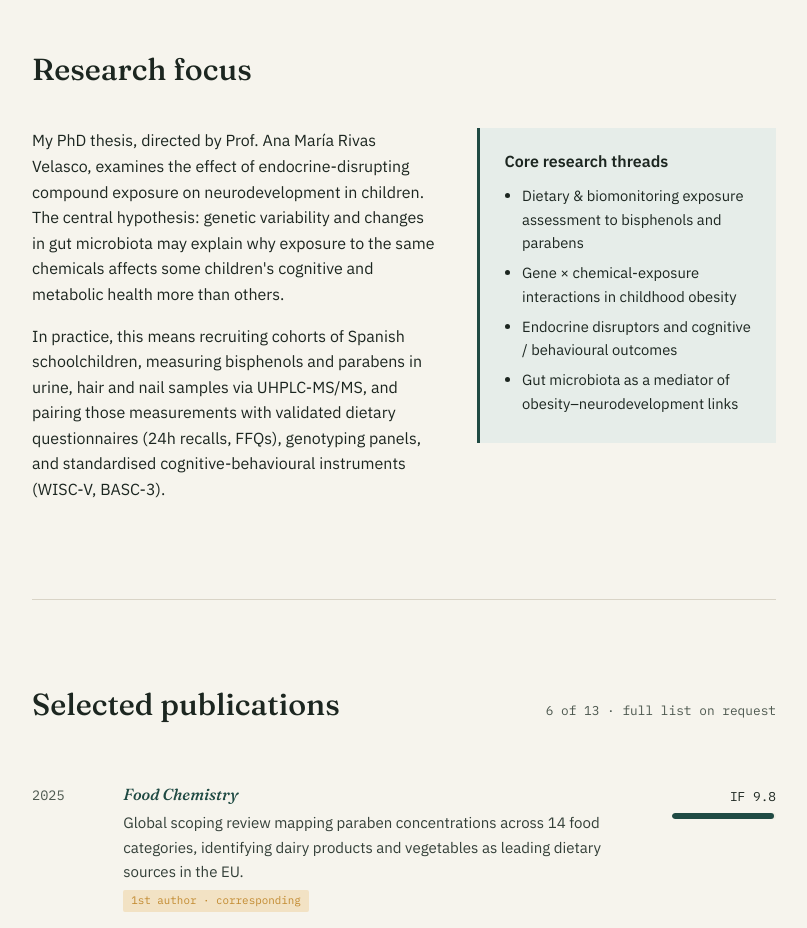
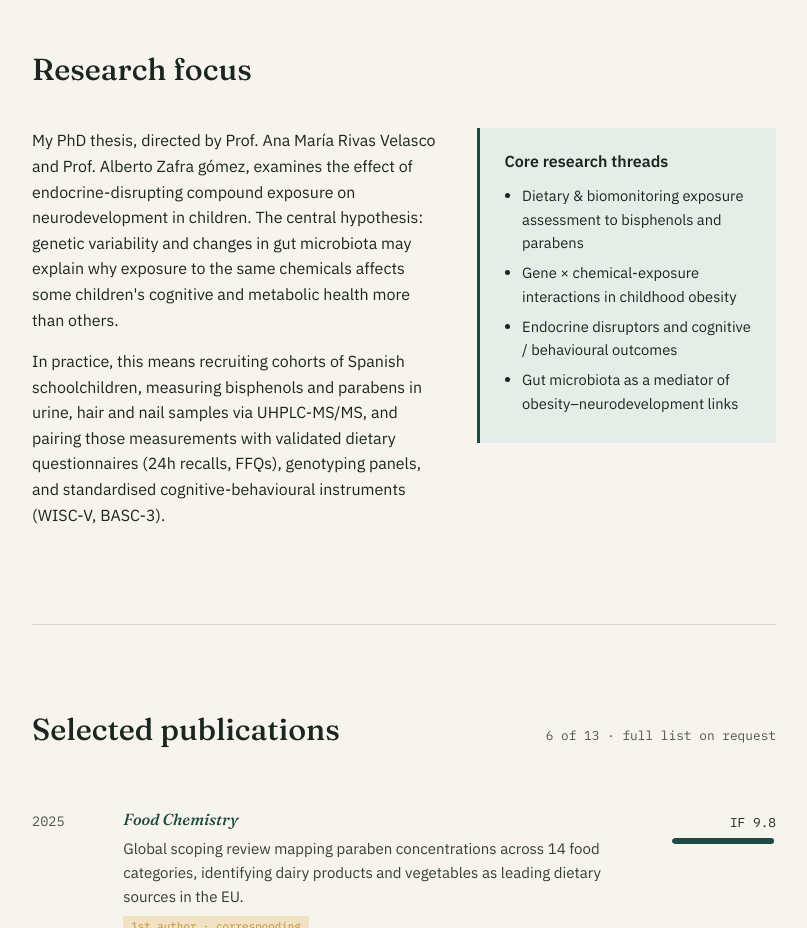
Before and after one commit to pgonzapa/portfolio, a plain HTML site: page index.html in a window 1280 px wide. Shown: the part 1100-2028 px from the top of the page, without its empty margins (381-1188 px from the left). Drawn offline with Linux system fonts and the light colour scheme.

Commit message:
Update index.html

```diff
--- a/index.html
+++ b/index.html
@@ -541,7 +541,7 @@
         <div class="focus-grid">
           <div>
             <p>
-              My PhD thesis, directed by Prof. Ana María Rivas Velasco, examines the effect of endocrine-disrupting
+              My PhD thesis, directed by Prof. Ana María Rivas Velasco and Prof. Alberto Zafra gómez, examines the effect of endocrine-disrupting
               compound exposure on neurodevelopment in children. The central hypothesis: genetic variability and
               changes in gut microbiota may explain why exposure to the same chemicals affects some children's
               cognitive and metabolic health more than others.
```
